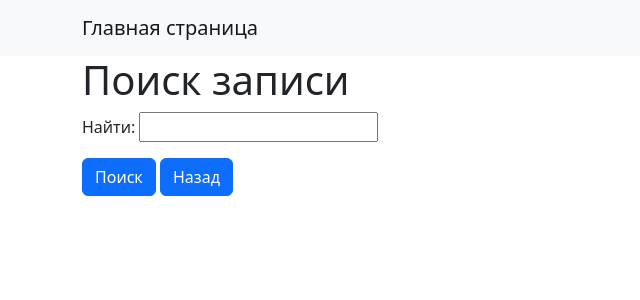
After one commit to adinayusuf/exam6, a Django app: page /search/ in a window 1280 px wide. The commit adds this page. Shown: the top 300 px of the page, without its empty margins (0-640 px from the left). Run offline with Django 4.2, Linux system fonts and the light colour scheme; some libraries are stand-ins or nearby versions.

Commit message:
добавила поиск на главную страницу, так же функционал к нему

```diff
--- a/templates/index.html
+++ b/templates/index.html
@@ -4,6 +4,9 @@
 {% block nav %}
     <li class="nav-item">
         <a class="nav-link" href="{% url 'create' %}">Создание записи</a>
+    </li>
+    <li class="nav-item">
+        <a class="nav-link" href="{% url 'guest_search' %}">Поиск записи</a>
     </li>
 {% endblock %}
 {% block content %}
--- /dev/null
+++ b/templates/search.html
@@ -0,0 +1,36 @@
+{% extends "base.html" %}
+
+{% block title %}Поиск{% endblock %}
+
+{% block content %}
+    {% if query %}
+        <h1>Поиск по имени "{{ query }}"</h1>
+        <h3>
+            {% with results.count as total_results %}
+                Найдено {{ total_results }} записи {{ total_results|pluralize }}
+            {% endwith %}
+        </h3>
+        {% for guest in results %}
+            <div class="card bg-light mb-3" style="max-width: 25rem;">
+                <div class="card-header">{{ guest.name }} ({{ guest.email }})<span
+                        style="padding: 0px 40px;">&nbsp;</span>
+                    <a href="{% url 'update' guest.pk %}"><i class="fa-solid fa-pencil"></i></a>
+                    <a href="{% url 'delete' guest.pk %}"><i class="fa-solid fa-trash-can"></i></a></div>
+                <div class="card-body">
+                    <p class="card-text">{{ guest.text }}</p>
+                </div>
+            </div>
+        {% empty %}
+            <p>Нет результатов поиска.</p>
+        {% endfor %}
+        </button><a href="{% url "guest_search" %}" class="btn btn-primary">Искать снова</a></button>
+        </button><a href="{% url "index" %}" class="btn btn-primary">Назад</a></button>
+    {% else %}
+        <h1>Поиск записи</h1>
+        <form action="." method="get">
+            {{ form.as_p }}
+            <input type="submit" value="Поиск" class="btn btn-primary">
+            </button><a href="{% url "index" %}" class="btn btn-primary">Назад</a></button>
+        </form>
+    {% endif %}
+{% endblock %}
--- a/webapp/forms.py
+++ b/webapp/forms.py
@@ -7,3 +7,6 @@ class GuestForm(forms.Form):
     email = forms.CharField(required=True, label='Почта', widget=widgets.EmailInput())
     text = forms.CharField(max_length=3000, required=True, label='Текст',
                            widget=widgets.Textarea(attrs={'cols': 20, 'rows': 5}))
+
+class SearchForm(forms.Form):
+    query = forms.CharField(max_length=30, required=False, label="Найти")
--- a/webapp/urls.py
+++ b/webapp/urls.py
@@ -1,10 +1,11 @@
 from django.urls import path
 
-from webapp.views import index_view, create_view, update_view, delete_view
+from webapp.views import index_view, create_view, update_view, delete_view,guest_search
 
 urlpatterns = [
     path('', index_view, name='index'),
     path('add/', create_view, name='create'),
     path('update/<int:pk>/', update_view, name='update'),
-    path('delete/<int:pk>/', delete_view, name='delete')
+    path('delete/<int:pk>/', delete_view, name='delete'),
+    path('search/', guest_search, name='guest_search'),
 ]
--- a/webapp/views.py
+++ b/webapp/views.py
@@ -1,10 +1,8 @@
 from django.shortcuts import render, redirect, get_object_or_404
 
 from webapp.models import GuestBook
-from webapp.forms import GuestForm
+from webapp.forms import GuestForm, SearchForm
 
-
-# Create your views here.
 
 def index_view(request):
     guest = GuestBook.objects.order_by('-create_time').filter(status='active')
@@ -56,3 +54,19 @@ def delete_view(request, pk):
     else:
         guest.delete()
         return redirect('index')
+
+
+def guest_search(request):
+    form = SearchForm()
+    query = None
+    results = []
+    if 'query' in request.GET:
+        form = SearchForm(request.GET)
+        if form.is_valid():
+            query = form.cleaned_data['query']
+            results = GuestBook.objects.filter(name__icontains=query)
+    return render(request,
+                  'search.html',
+                  {'form': form,
+                   'query': query,
+                   'results': results})
```
Also changed, not shown: webapp/migrations/0003_alter_guestbook_options_alter_guestbook_create_time_and_more.py (added), webapp/migrations/0004_alter_guestbook_status.py (added).
